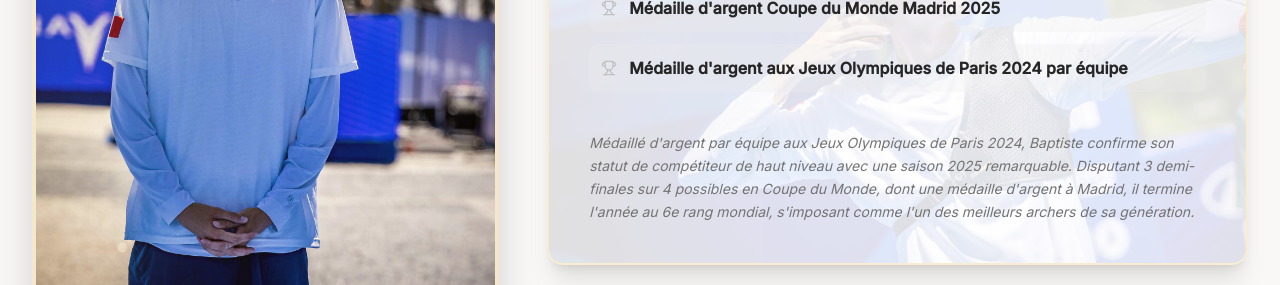
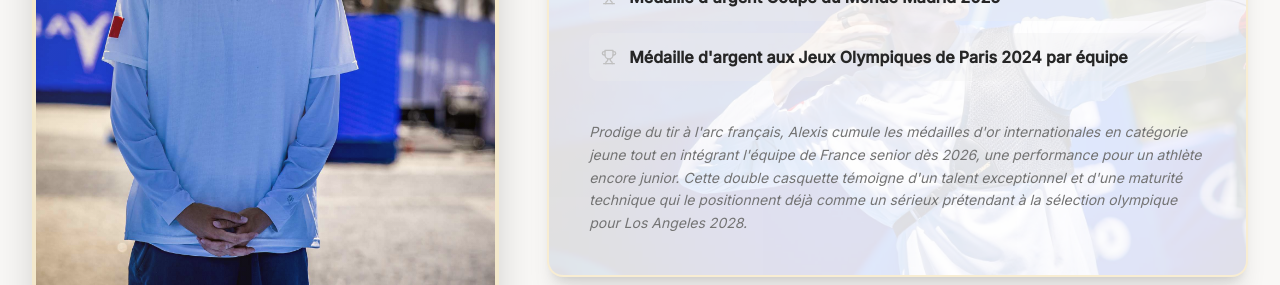
Before and after one commit to nc7hmwtkz4-dot/sg-367be137-3608-459c-9bca-cc2af1e0b7e2-1780337345, a Next.js app: page /los-angeles-2028 in a window 1280 px wide. Shown: the part 820-1105 px from the top of the page. Built offline with nearby package versions, Linux system fonts and the light colour scheme; no server answers.

Commit message:
Update src/pages/los-angeles-2028.tsx

```diff
--- a/src/pages/los-angeles-2028.tsx
+++ b/src/pages/los-angeles-2028.tsx
@@ -223,11 +223,11 @@ export default function LosAngeles2028({ athletes }: PageProps) {
                         </div>
 
                         <div className="pt-4">
-                          {athlete.bio && (
-                            <p className="text-muted-foreground italic text-sm leading-relaxed">
-                              {athlete.bio}
-                            </p>
-                          )}
+                          {athlete.bio &&
+                          <p className="text-muted-foreground italic text-sm leading-relaxed">Prodige du tir à l'arc français, Alexis cumule les médailles d'or internationales en catégorie jeune tout en intégrant l'équipe de France senior dès 2026, une performance pour un athlète encore junior. Cette double casquette témoigne d'un talent exceptionnel et d'une maturité technique qui le positionnent déjà comme un sérieux prétendant à la sélection olympique pour Los Angeles 2028.
+
+                          </p>
+                          }
                         </div>
                       </div>
                     </div>
```
